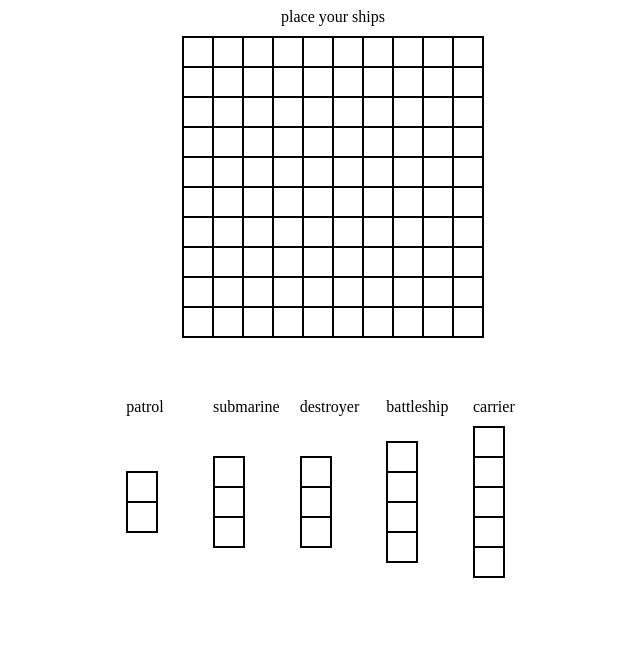
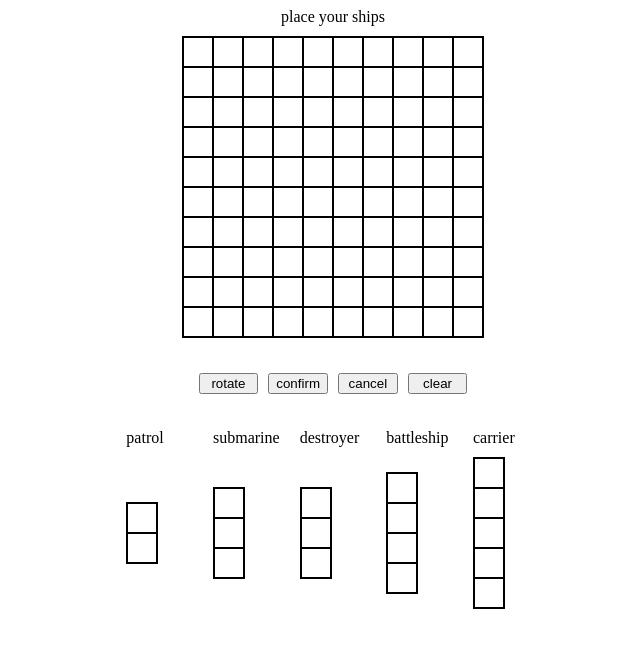
Before and after one commit to zawho/battleship, a website built with webpack: page dist/index.html in a window 1280 px wide. Shown: the whole page, without its empty margins (307-947 px from the left). Built offline with nearby package versions, Linux system fonts and the light colour scheme.

Commit message:
Add basic setup menu buttons

```diff
--- a/src/style.css
+++ b/src/style.css
@@ -1,5 +1,6 @@
 .setup-div,
 .board-div,
+.setup-menu,
 .patrol-div,
 .submarine-div,
 .destroyer-div,
@@ -13,11 +14,17 @@
 	justify-items: center;
 }
 
+.setup-menu {
+	grid-template-rows: repeat(1, 1fr);
+	grid-template-columns: repeat(4, 1fr);
+	padding-top: 25px;
+}
+
 .ship-setup {
 	display: grid;
 	grid-template-rows: repeat(1, 1fr);
 	grid-template-columns: repeat(5, 1fr);
-	padding-top: 50px;
+	padding-top: 25px;
 	gap: 20px;
 }
 
--- a/src/ui.js
+++ b/src/ui.js
@@ -341,17 +341,37 @@ function createBoardUI(
 	}
 }
 
-// IDEA: for rotation should have buttons under board for:
-// rotate, confirm, cancel, clear
+// Next: Figure out drag n drop
 
-// Next: add placement buttons UI
+function menuBtnHelper(button, setupMenu) {
+	const btnName = button.className.slice(0, -4);
+	button.innerText = btnName;
+	setupMenu.appendChild(button);
+}
+
+function createMenuButtons(setupMenu) {
+	const rotateBtn = document.createElement('button');
+	const confirmBtn = document.createElement('button');
+	const cancelBtn = document.createElement('button');
+	const clearBtn = document.createElement('button');
+
+	rotateBtn.className = 'rotate-btn';
+	confirmBtn.className = 'confirm-btn';
+	cancelBtn.className = 'cancel-btn';
+	clearBtn.className = 'clear-btn';
+
+	menuBtnHelper(rotateBtn, setupMenu);
+	menuBtnHelper(confirmBtn, setupMenu);
+	menuBtnHelper(cancelBtn, setupMenu);
+	menuBtnHelper(clearBtn, setupMenu);
+}
 
 function shipSetupHelper(shipDiv, length, shipSetup) {
 	const shipName = shipDiv.className.slice(0, -4);
 	const shipLabel = document.createElement('div');
 
 	shipLabel.className = `${shipName}-label`;
-	shipLabel.innerText = `${shipName}`;
+	shipLabel.innerText = shipName;
 
 	const ship = document.createElement('div');
 
@@ -400,13 +420,18 @@ function createSetup() {
 	const setupBoard = document.createElement('div');
 	setupBoard.className = 'setup-board';
 
+	const setupMenu = document.createElement('div');
+	setupMenu.className = 'setup-menu';
+
 	const shipSetup = document.createElement('div');
 	shipSetup.className = 'ship-setup';
 
 	setupDiv.appendChild(setupLabel);
 	setupDiv.appendChild(setupBoard);
+	setupDiv.appendChild(setupMenu);
 	setupDiv.appendChild(shipSetup);
 
+	createMenuButtons(setupMenu);
 	createSetupShips(shipSetup);
 
 	for (let i = 0; i < 100; i++) {
```
Also changed, not shown: dist/main.js.
